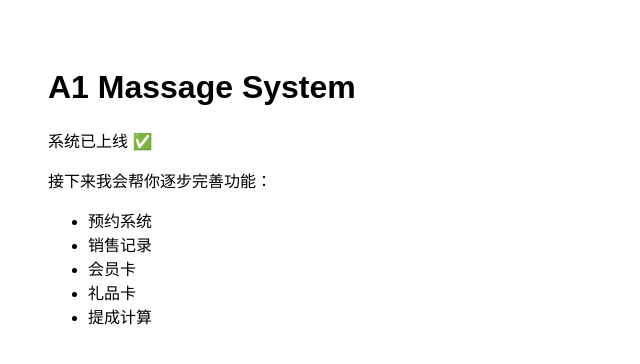
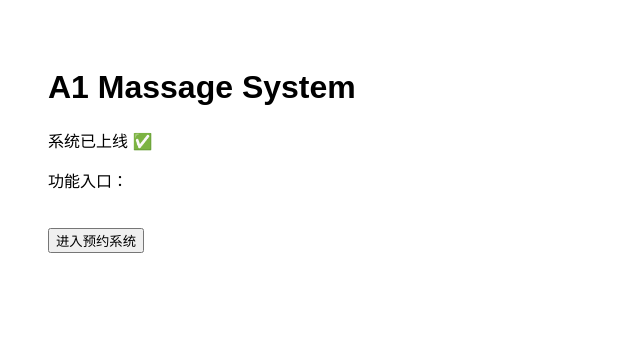
Before and after one commit to cybercai003-ship-it/A1-massage-system, a Next.js app: page / in a window 1280 px wide. Shown: the top 364 px of the page, without its empty margins (0-640 px from the left). Built offline with nearby package versions, Linux system fonts and the light colour scheme.

Commit message:
Update page.js

```diff
--- a/app/page.js
+++ b/app/page.js
@@ -3,14 +3,11 @@ export default function Home() {
     <div style={{padding:40,fontFamily:"Arial"}}>
       <h1>A1 Massage System</h1>
       <p>系统已上线 ✅</p>
-      <p>接下来我会帮你逐步完善功能：</p>
-      <ul>
-        <li>预约系统</li>
-        <li>销售记录</li>
-        <li>会员卡</li>
-        <li>礼品卡</li>
-        <li>提成计算</li>
-      </ul>
+      <p>功能入口：</p>
+
+      <a href="/booking">
+        <button style={{marginTop:20}}>进入预约系统</button>
+      </a>
     </div>
-  )
+  );
 }
```
